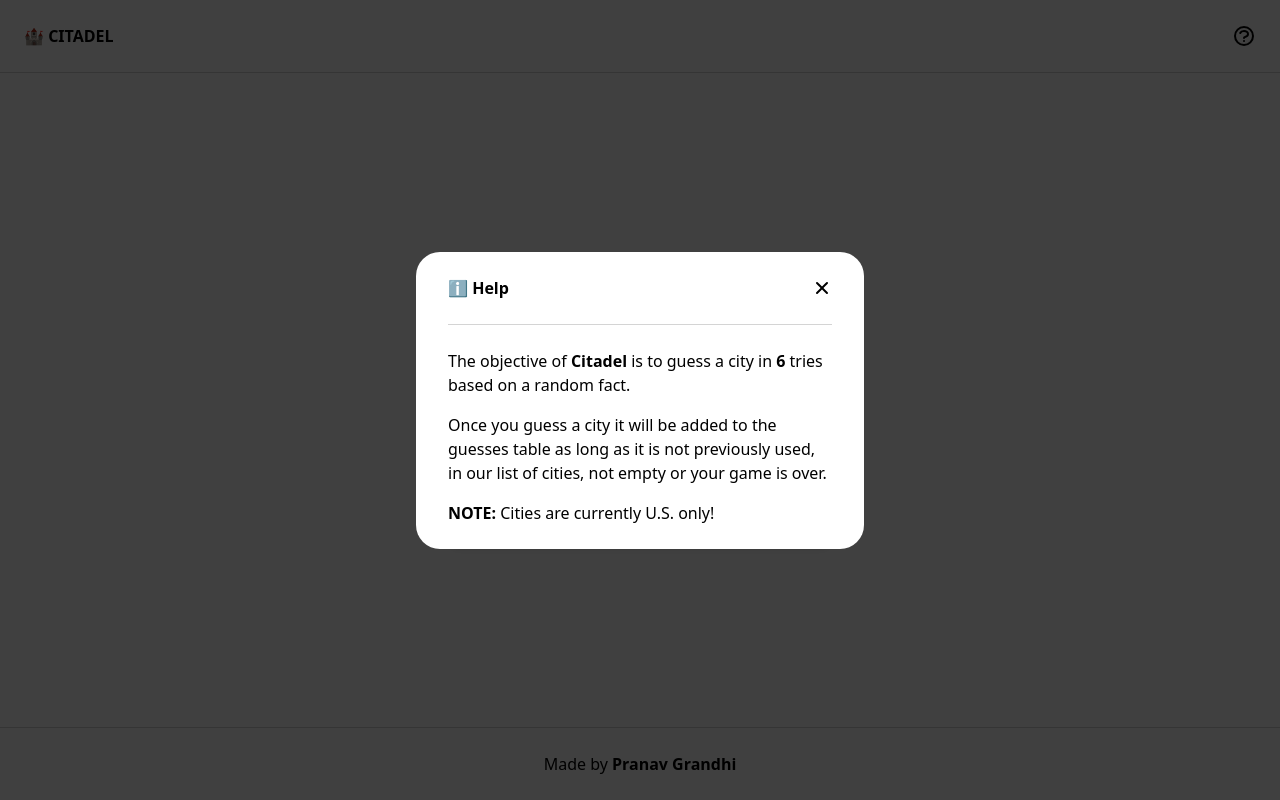
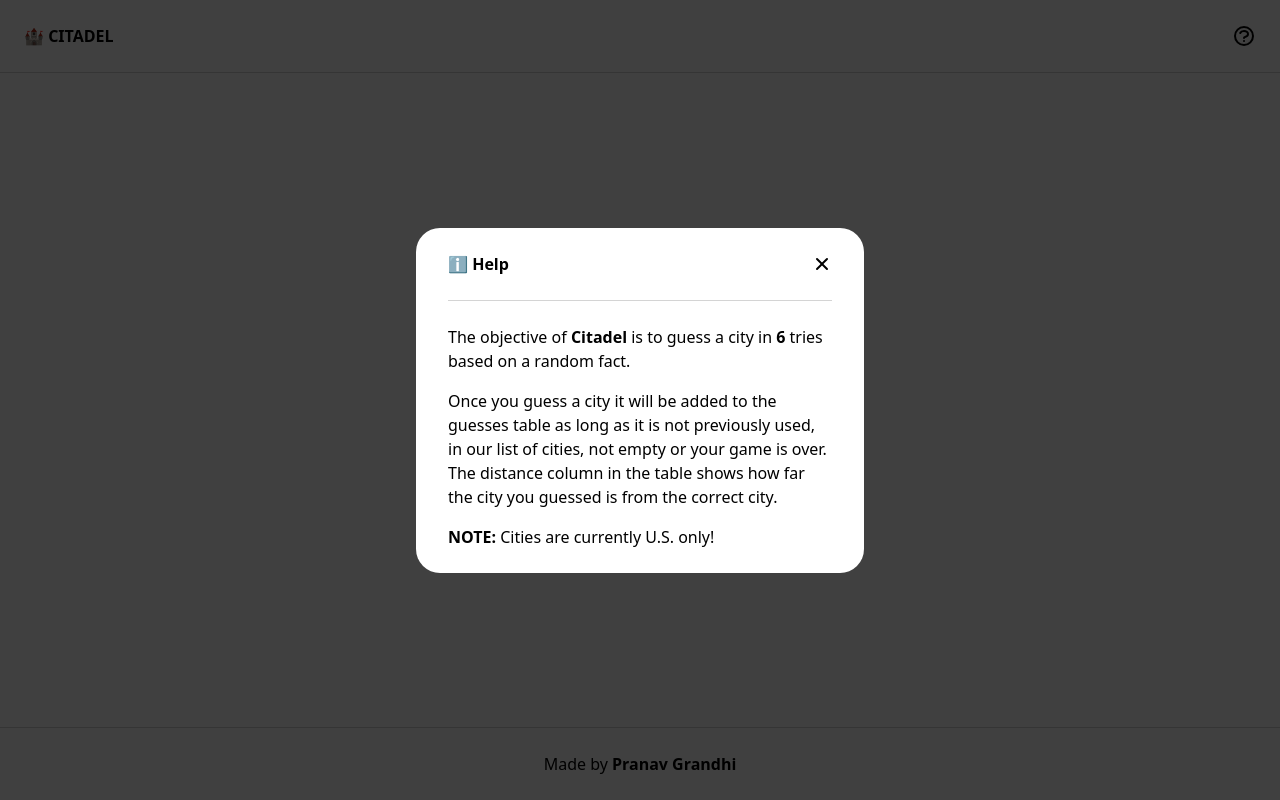
Before and after one commit to Pranav-Grandhi/citadel, a React (Vite) app: page / in a window 1280 px wide. Both pictures are taken after a click on the button 1244 px from the left and 36 px from the top of the page. Built offline with nearby package versions, Linux system fonts and the light colour scheme.

Commit message:
update help modal to reflect table distance

```diff
--- a/src/components/header.tsx
+++ b/src/components/header.tsx
@@ -38,7 +38,8 @@ export default function Header() {
               <p className="mb-4">
                 Once you guess a city it will be added to the guesses table as
                 long as it is not previously used, in our list of cities, not
-                empty or your game is over.
+                empty or your game is over. The distance column in the table
+                shows how far the city you guessed is from the correct city.
               </p>
               <p>
                 <b>NOTE:</b> Cities are currently U.S. only!
```
